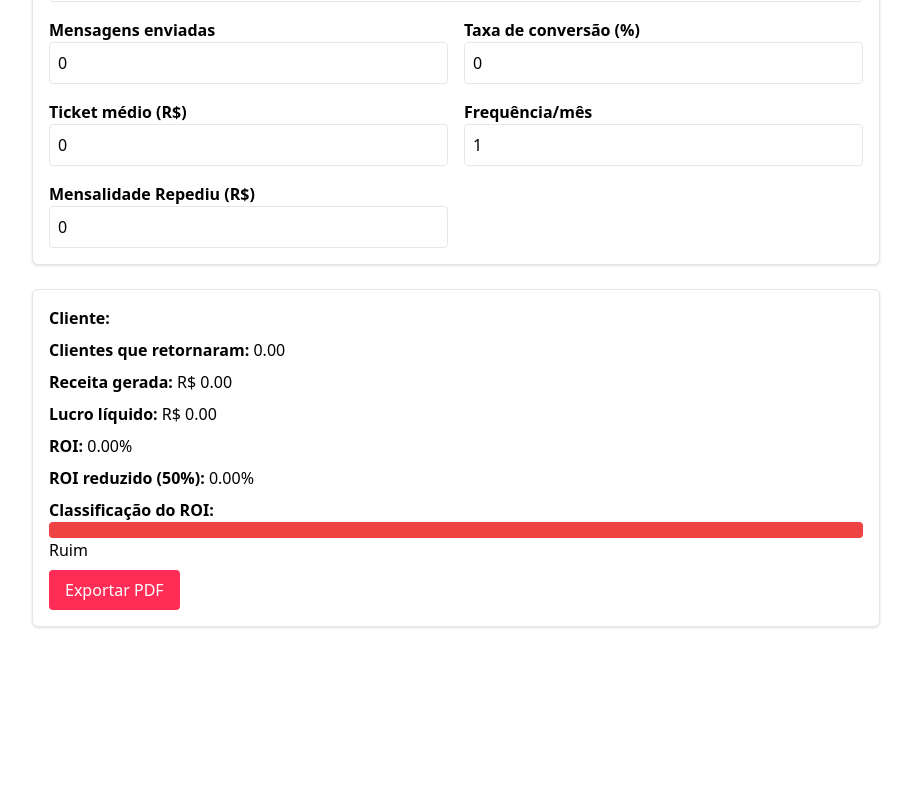
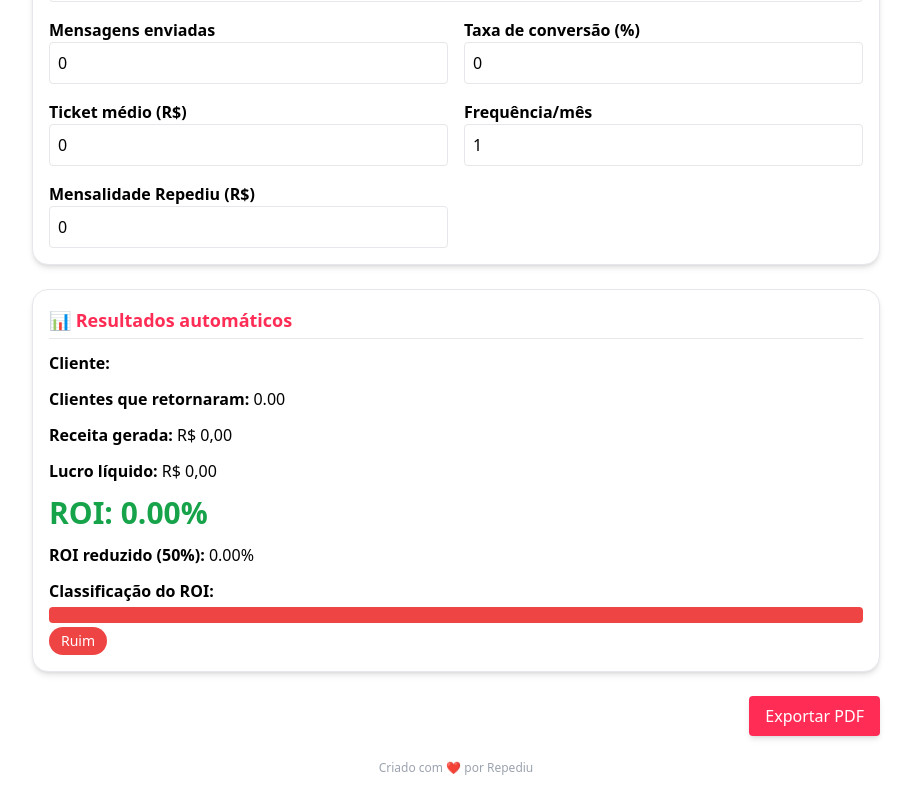
Before and after one commit to mateushclima/calculadoraderoi, a Next.js app: page / in a window 1280 px wide. Shown: the part 233-1033 px from the top of the page, without its empty margins (184-1095 px from the left). Before the commit the page ends 884 px from the top, so only its background shows below. Built offline with nearby package versions, Linux system fonts and the light colour scheme.

Commit message:
Add files via upload

```diff
--- a/package.json
+++ b/package.json
@@ -10,7 +10,8 @@
   "dependencies": {
     "next": "13.0.0",
     "react": "18.0.0",
-    "react-dom": "18.0.0"
+    "react-dom": "18.0.0",
+    "html2pdf.js": "^0.10.1"
   },
   "devDependencies": {
     "autoprefixer": "^10.4.0",
--- a/pages/index.js
+++ b/pages/index.js
@@ -1,4 +1,6 @@
+
 import { useState } from "react";
+import html2pdf from "html2pdf.js";
 
 export default function Home() {
   const [nomeCliente, setNomeCliente] = useState("");
@@ -31,7 +33,15 @@ export default function Home() {
   };
 
   const exportarPDF = () => {
-    window.print();
+    const element = document.getElementById("resultado-pdf");
+    const opt = {
+      margin: 0.3,
+      filename: `ROI_${nomeCliente || "cliente"}.pdf`,
+      image: { type: "jpeg", quality: 0.98 },
+      html2canvas: { scale: 2 },
+      jsPDF: { unit: "in", format: "letter", orientation: "portrait" }
+    };
+    html2pdf().set(opt).from(element).save();
   };
 
   return (
@@ -39,8 +49,8 @@ export default function Home() {
       <img src="/repediu-logo.png" alt="Repediu" className="h-12" />
       <h1 className="text-2xl font-bold text-[#FF2D55]">Calculadora de ROI - Repediu</h1>
 
-      <div className="grid grid-cols-2 gap-4 p-4 border rounded-md bg-white shadow">
-        <div className="col-span-2">
+      <div className="grid grid-cols-1 sm:grid-cols-2 gap-4 p-4 border rounded-2xl shadow-md bg-white">
+        <div className="sm:col-span-2">
           <label className="font-semibold">Nome do cliente</label>
           <input value={nomeCliente} onChange={(e) => setNomeCliente(e.target.value)} className="w-full p-2 border rounded" />
         </div>
@@ -66,20 +76,28 @@ export default function Home() {
         </div>
       </div>
 
-      <div className="p-4 border rounded-md shadow space-y-2 bg-white">
+      <div id="resultado-pdf" className="p-4 border rounded-2xl shadow-md bg-white space-y-3">
+        <h2 className="text-lg font-semibold text-[#FF2D55] border-b pb-1">📊 Resultados automáticos</h2>
         <p><strong>Cliente:</strong> {nomeCliente}</p>
         <p><strong>Clientes que retornaram:</strong> {convertidos.toFixed(2)}</p>
-        <p><strong>Receita gerada:</strong> R$ {receita.toFixed(2)}</p>
-        <p><strong>Lucro líquido:</strong> R$ {lucro.toFixed(2)}</p>
-        <p><strong>ROI:</strong> {roi.toFixed(2)}%</p>
+        <p><strong>Receita gerada:</strong> {receita.toLocaleString('pt-BR', { style: 'currency', currency: 'BRL' })}</p>
+        <p><strong>Lucro líquido:</strong> {lucro.toLocaleString('pt-BR', { style: 'currency', currency: 'BRL' })}</p>
+        <p className="text-3xl font-bold text-green-600">ROI: {roi.toFixed(2)}%</p>
         <p><strong>ROI reduzido (50%):</strong> {roiReduc.toFixed(2)}%</p>
         <div>
-          <p className="font-semibold">Classificação do ROI:</p>
+          <p className="font-semibold mb-1">Classificação do ROI:</p>
           <div className="w-full h-4 rounded" style={{ backgroundColor: getCor(roi) }} />
-          <p>{getClassificacao(roi)}</p>
+          <span className="inline-block mt-1 px-3 py-1 rounded-full text-white text-sm font-medium" style={{ backgroundColor: getCor(roi) }}>
+            {getClassificacao(roi)}
+          </span>
         </div>
-        <button onClick={exportarPDF} className="px-4 py-2 bg-[#FF2D55] text-white rounded">Exportar PDF</button>
       </div>
+
+      <div className="text-right">
+        <button onClick={exportarPDF} className="px-4 py-2 bg-[#FF2D55] text-white rounded shadow-md">Exportar PDF</button>
+      </div>
+
+      <p className="text-center text-xs text-gray-400 mt-6">Criado com ❤️ por Repediu</p>
     </main>
   );
 }
```
